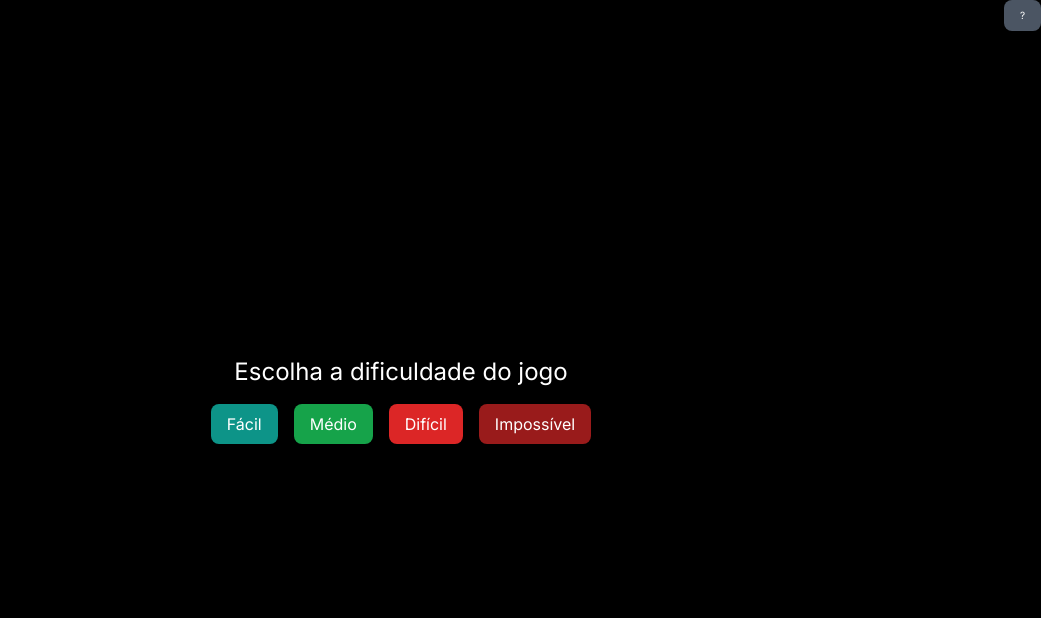
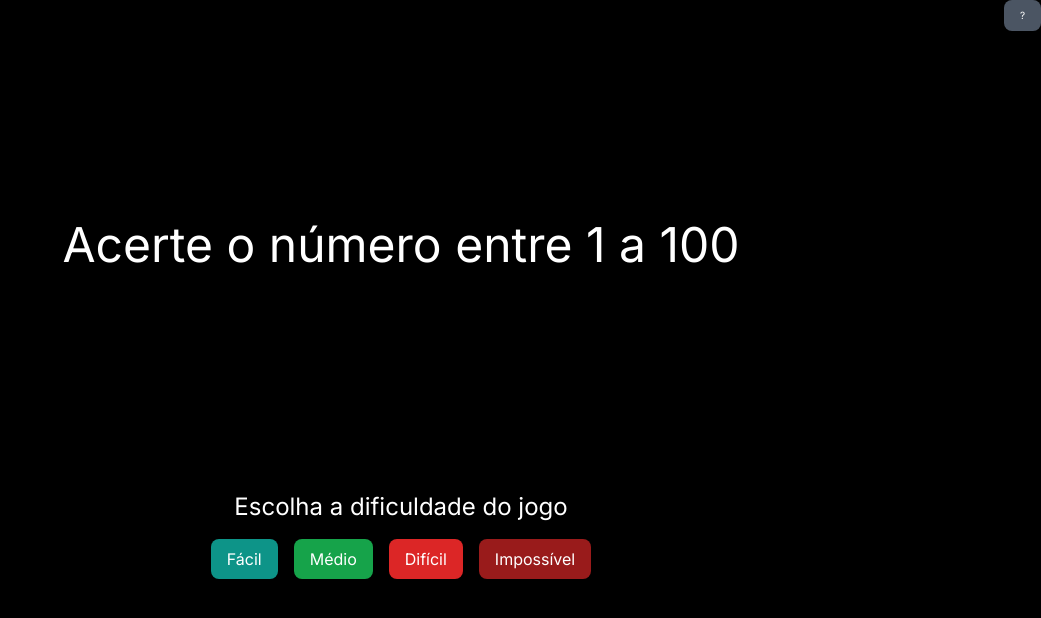
Before and after one commit to andrelsmelo/guess-number, a Next.js app: page / in a window 1280 px wide. Shown: the top 618 px of the page, without its empty margins (239-1280 px from the left). Built offline with nearby package versions, Linux system fonts and the light colour scheme.

Commit message:
feat: inserido disclaimer

```diff
--- a/src/components/Game.tsx
+++ b/src/components/Game.tsx
@@ -69,6 +69,7 @@ const Game = () => {
 
     return (
         <div className="flex flex-col items-center justify-evenly min-h-screen bg-black text-white">
+            <h1 className="text-5xl">Acerte o número entre 1 a 100</h1>
             {!difficulty ? (
                 <DifficultySelection startGame={startGame} />
             ) : (
```
